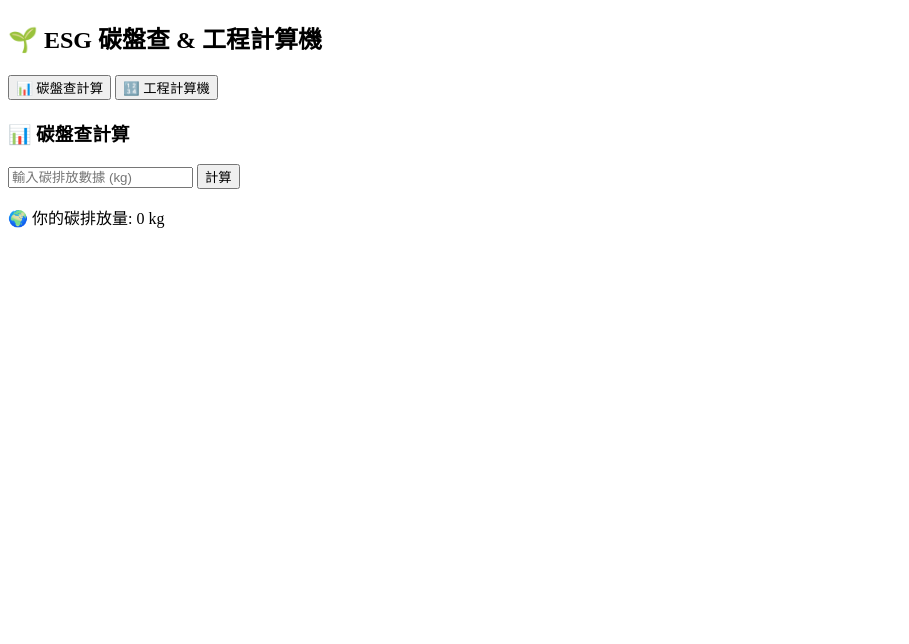
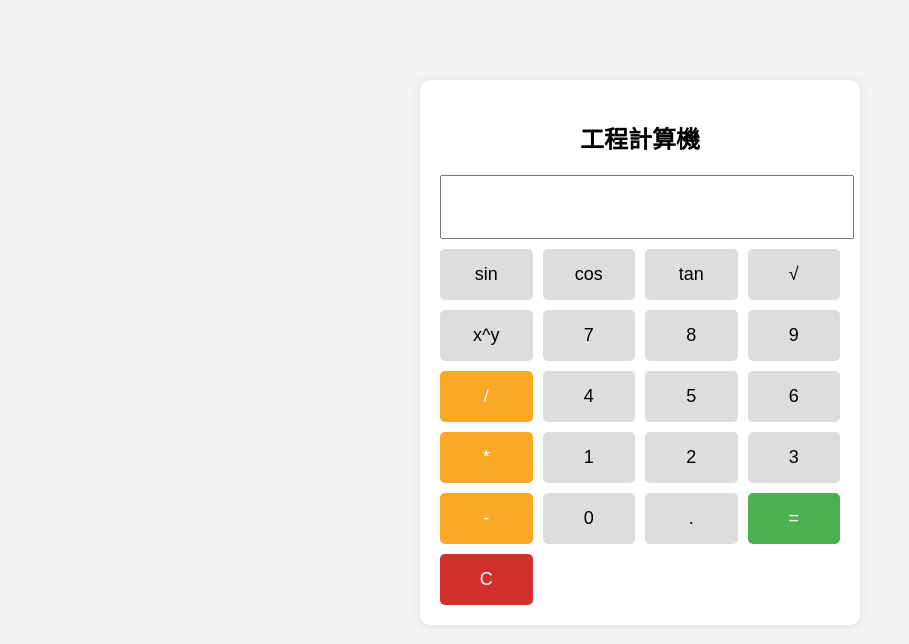
Before and after one commit to Sethjesus/ESG-Carbon-PWA, a plain HTML site: page index.html in a window 1280 px wide. Shown: the whole page, without its empty margins (0-909 px from the left). Drawn offline with Linux system fonts and the light colour scheme.

Commit message:
Add files via upload

```diff
--- a/index.html
+++ b/index.html
@@ -1,44 +1,122 @@
 <!DOCTYPE html>
-<html lang="zh-TW">
+<html lang="zh">
 <head>
     <meta charset="UTF-8">
-    <meta name="viewport" content="width=device-width, initial-scale=1">
-    <title>ESG 碳盤查 & 工程計算機</title>
-
-    <!-- PWA 設定 -->
+    <meta name="viewport" content="width=device-width, initial-scale=1.0">
+    <title>工程計算機</title>
     <link rel="manifest" href="manifest.json">
-    <script>
-        if ('serviceWorker' in navigator) {
-            navigator.serviceWorker.register('service-worker.js')
-            .then(() => console.log("✅ Service Worker 註冊成功"))
-            .catch(error => console.log("❌ Service Worker 註冊失敗", error));
+    <link rel="icon" href="icon-192.png">
+    <style>
+        body {
+            font-family: Arial, sans-serif;
+            text-align: center;
+            background: #f4f4f4;
         }
-    </script>
-
-    <link rel="stylesheet" href="css/style.css">
+        .calculator {
+            width: 90vw;
+            max-width: 400px;
+            margin: 10vh auto;
+            padding: 20px;
+            background: white;
+            border-radius: 10px;
+            box-shadow: 0 0 10px rgba(0, 0, 0, 0.1);
+        }
+        input {
+            width: 100%;
+            height: 50px;
+            font-size: 24px;
+            text-align: right;
+            margin-bottom: 10px;
+            padding: 5px;
+        }
+        .buttons {
+            display: grid;
+            grid-template-columns: repeat(4, 1fr);
+            gap: 10px;
+        }
+        button {
+            padding: 15px;
+            font-size: 18px;
+            cursor: pointer;
+            background: #ddd;
+            border-radius: 5px;
+            border: none;
+        }
+        button.operator { background: #f9a825; color: white; }
+        button.equal { background: #4caf50; color: white; }
+        button.clear { background: #d32f2f; color: white; }
+    </style>
 </head>
 <body>
-    <h2>🌱 ESG 碳盤查 & 工程計算機</h2>
 
-    <!-- 切換按鈕 -->
-    <button onclick="showCalculator('carbon')">📊 碳盤查計算</button>
-    <button onclick="showCalculator('engineer')">🔢 工程計算機</button>
+<div class="calculator">
+    <h2>工程計算機</h2>
+    <input type="text" id="display" onkeydown="handleKeyPress(event)">
+    <div class="buttons">
+        <button onclick="appendNumber('sin(')">sin</button>
+        <button onclick="appendNumber('cos(')">cos</button>
+        <button onclick="appendNumber('tan(')">tan</button>
+        <button onclick="appendNumber('sqrt(')">√</button>
+        <button onclick="appendNumber('^')">x^y</button>
 
-    <!-- 碳盤查計算器 -->
-    <div id="carbon_calculator">
-        <h3>📊 碳盤查計算</h3>
-        <input type="text" id="carbon_input" placeholder="輸入碳排放數據 (kg)">
-        <button onclick="calculateCarbon()">計算</button>
-        <p>🌍 你的碳排放量: <span id="carbon_result">0</span> kg</p>
+        <button onclick="appendNumber('7')">7</button>
+        <button onclick="appendNumber('8')">8</button>
+        <button onclick="appendNumber('9')">9</button>
+        <button class="operator" onclick="appendNumber('/')">/</button>
+
+        <button onclick="appendNumber('4')">4</button>
+        <button onclick="appendNumber('5')">5</button>
+        <button onclick="appendNumber('6')">6</button>
+        <button class="operator" onclick="appendNumber('*')">*</button>
+
+        <button onclick="appendNumber('1')">1</button>
+        <button onclick="appendNumber('2')">2</button>
+        <button onclick="appendNumber('3')">3</button>
+        <button class="operator" onclick="appendNumber('-')">-</button>
+
+        <button onclick="appendNumber('0')">0</button>
+        <button onclick="appendNumber('.')">.</button>
+        <button class="equal" onclick="calculate()">=</button>
+        <button class="clear" onclick="clearDisplay()">C</button>
     </div>
+</div>
 
-    <!-- 工程計算機 -->
-    <div id="engineering_calculator" style="display: none;">
-        <h3>🔢 工程計算機</h3>
-        <input type="text" id="calc_display" readonly>
-        <div id="calculator_buttons"></div>
-    </div>
+<script>
+    function appendNumber(num) {
+        document.getElementById('display').value += num;
+    }
 
-    <script src="js/app.js"></script>
+    function calculate() {
+        try {
+            let expression = document.getElementById('display').value;
+            expression = expression.replace(/sin\(/g, 'Math.sin(')
+                                   .replace(/cos\(/g, 'Math.cos(')
+                                   .replace(/tan\(/g, 'Math.tan(')
+                                   .replace(/log\(/g, 'Math.log10(')
+                                   .replace(/sqrt\(/g, 'Math.sqrt(')
+                                   .replace(/\^/g, '**');
+            document.getElementById('display').value = eval(expression);
+        } catch (e) {
+            document.getElementById('display').value = 'Error';
+        }
+    }
+
+    function clearDisplay() {
+        document.getElementById('display').value = '';
+    }
+
+    function handleKeyPress(event) {
+        if (event.key === "Enter") {
+            calculate();
+        }
+    }
+
+    if ('serviceWorker' in navigator) {
+        navigator.serviceWorker.register('service-worker.js')
+            .then(() => console.log('Service Worker Registered'))
+            .catch((error) => console.error('Service Worker Registration Failed:', error));
+    }
+</script>
+
 </body>
 </html>
```
